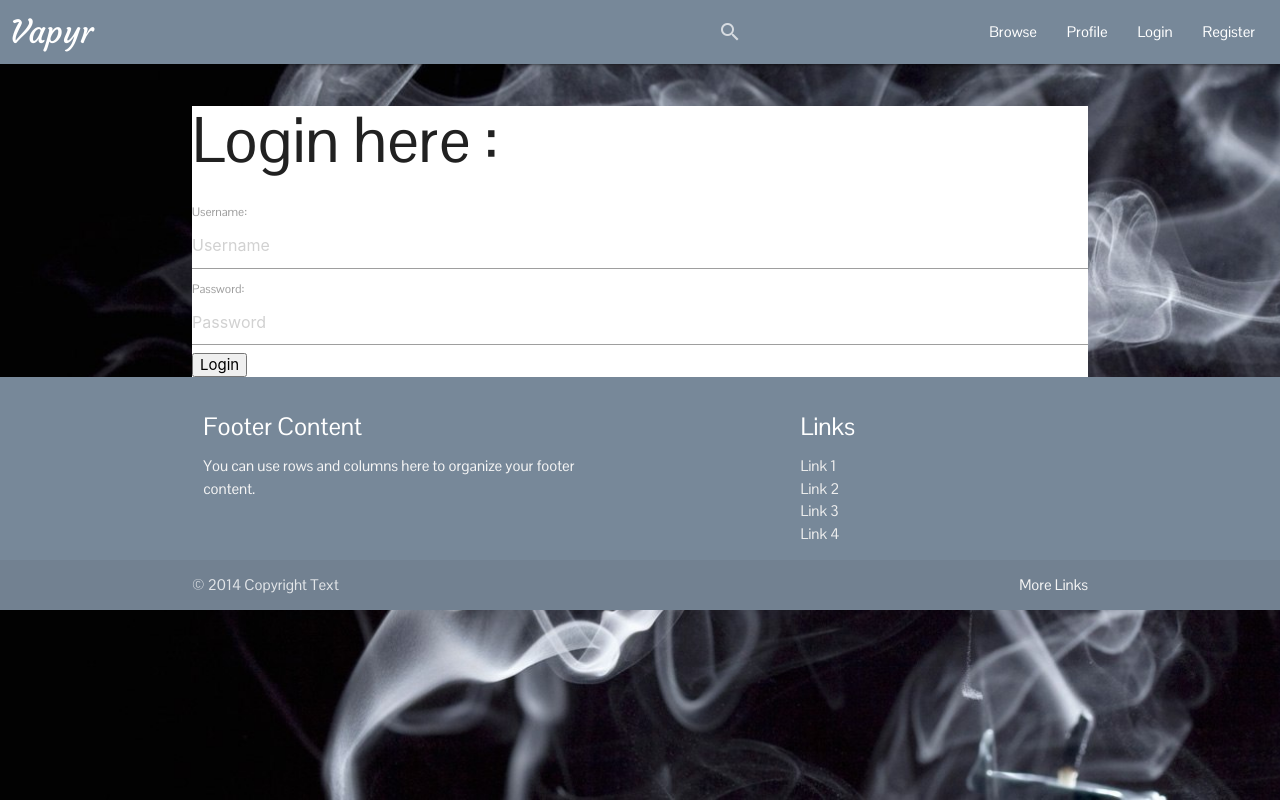
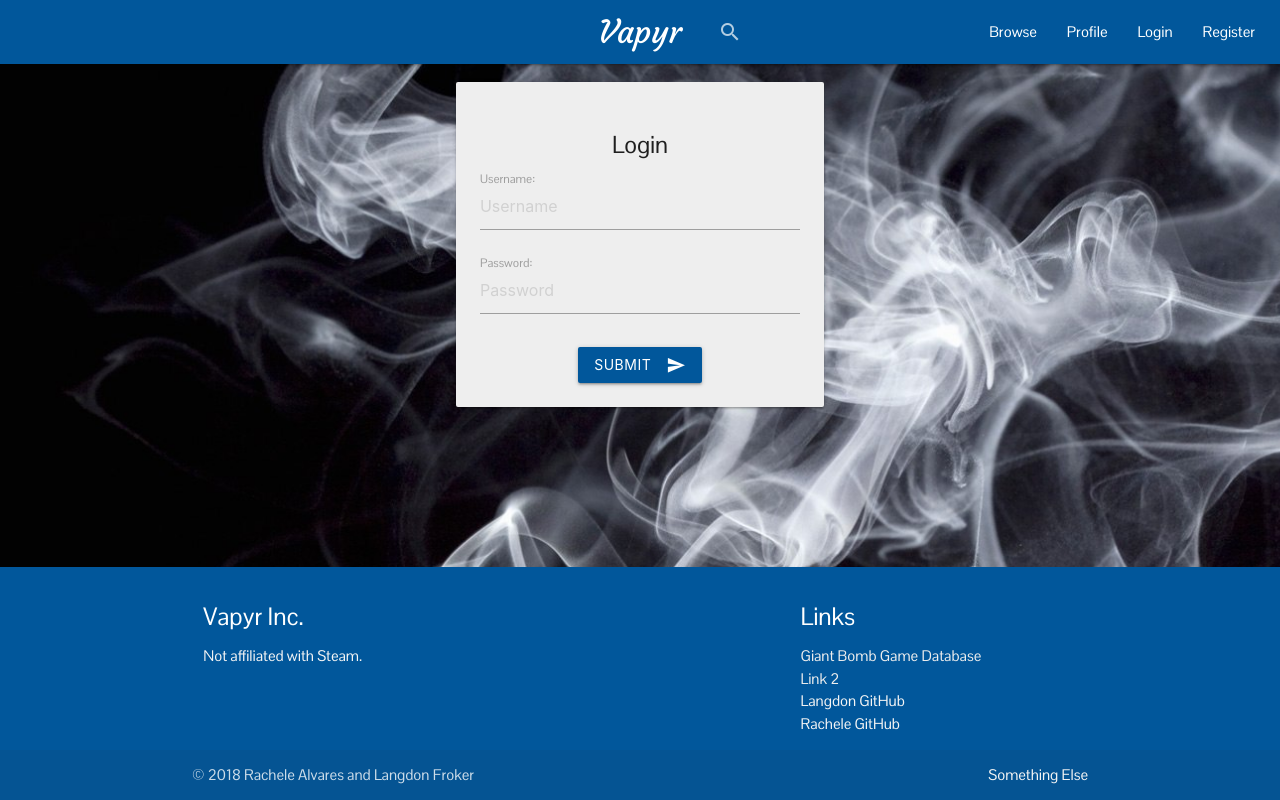
Before and after one commit to ravella2/vapyr, a Django app: page /user_login in a window 1280 px wide. Run offline with Django 3.2, Linux system fonts and the light colour scheme; some libraries are stand-ins or nearby versions.

Commit message:
added styling, fixed login

```diff
--- a/vapyr_app/static/scripts/app.js
+++ b/vapyr_app/static/scripts/app.js
@@ -1,6 +1,7 @@
+
 $(document).ready(function(){
 
-    var recentGameUrl = 'https://www.giantbomb.com/api/games/?api_key=6e0060f42d81f489256e472989988c2b69e0eacc&format=jsonp&sort=original_release_date:desc&filter=original_release_date:1700-01-01|2018-12-17&limit=10'
+    var recentGameUrl = 'https://www.giantbomb.com/api/games/?api_key=6e0060f42d81f489256e472989988c2b69e0eacc&format=jsonp&sort=original_release_date:desc&filter=original_release_date:1700-01-01|2018-12-17&limit=50'
 
     $.ajax({
         method: 'GET',
@@ -13,25 +14,44 @@ $(document).ready(function(){
 
     function handleS(games){
         $('.games').empty();
+        console.log(games.results);
         games.results.forEach(result => {
+            releaseDate= result.original_release_date.split(' ')[0]
             let card1 = `
             <div class= "row gamerow valign-wrapper ">
                 <div class="col l3 ">
-                    <img class="responsive-img" src="${result.image.screen_url}">
+                    <a target="_blank" href="${result.site_detail_url}"><img class="responsive-img" src="${result.image.screen_url}"></a>
                 </div>
                 <div class="col l6">
-                    <h5>${result.name}</h5>
+                    <h5>${result.name}</h5><h6>Released: ${releaseDate}</h6>
                     <p>${result.deck}</p>
                 </div>
                 <div class="col l3 valign-wrapper">
                     <ul>
-                    <li><a class="waves-effect waves-light center-align grey btn">Add to Games List</a></li>
-                    <li><a class="waves-effect waves-light center-align grey btn">Add to Wishlist</a></li>
+                    <li><a class="waves-effect waves-light center-align light-blue darken-4 btn">Add to Games List</a></li>
+                    <li><a class="waves-effect waves-light center-align light-blue darken-4 btn">Add to Wishlist</a></li>
                 </div>
             </div>
             <div class="divider"></div>`
             $('.games').append(card1)
+
         })
     }
 
+
+
+
+
 });
+$('.addToWishList').on('click', function(e) {
+    console.log('clicked move game button on', $(this).attr('data-id'));
+    let game = $(this).attr('data-id')
+
+    e.preventDefault();
+    $.ajax({
+        method: 'GET',
+        url: '/move_game',
+        data: {game_id: game}
+
+        })
+    })
--- a/vapyr_app/static/styles/style.css
+++ b/vapyr_app/static/styles/style.css
@@ -11,9 +11,7 @@ nav .right{
     top: 0px;
     right: 0px;
 }
-.page-footer, nav{
-    background-color: lightslategray
-}
+
 
 body{
     background-image: url('/static/images/vapor-background-11.jpg');
@@ -77,3 +75,7 @@ flex: 1 0 auto;
 .brand-logo{
     font-family: 'Courgette', cursive;
 }
+
+span.logo-font{
+    font-family: 'Courgette', cursive;
+}
--- a/vapyr_app/templates/vapyr_app/index.html
+++ b/vapyr_app/templates/vapyr_app/index.html
@@ -21,10 +21,10 @@
 </head>
 
 <body>
-    <div class="navbar-fixed">
-        <nav>
+    <div class="navbar-fixed ">
+        <nav class=" light-blue darken-4">
             <div class="nav-wrapper">
-                <a href="/" class="brand-logo hide-on-small-only">Vapyr</a>
+                <a href="/" class="brand-logo center hide-on-small-only">Vapyr</a>
                 </ul>
                     <form action="" method="post">
                         <div class="input-field">
@@ -35,7 +35,7 @@
                     </form>
                 <ul class="right">
                     <li><a href="/">Browse</a></li>
-                    <li><a href="user/{{user}}">Profile</a></li>
+                    <li><a href="/user/{{user}}">Profile</a></li>
                     {% if user.is_authenticated %}
                     <li><a href="{% url 'user_logout' %}">Logout</a></li>
                     {% else %}
@@ -47,33 +47,34 @@
         </nav>
     </div>
 
+<main>
 
         {% block content%}
         {% endblock %}
-
-    </div>
-<footer class="page-footer">
+</main>
+<footer class="page-footer  light-blue darken-4">
     <div class="container">
         <div class="row">
         <div class="col l6 s12">
-            <h5 class="white-text">Footer Content</h5>
-            <p class="grey-text text-lighten-4">You can use rows and columns here to organize your footer content.</p>
+            <h5 class="white-text">Vapyr Inc.</h5>
+            <p class="grey-text text-lighten-4">Not affiliated with Steam.</p>
         </div>
         <div class="col l4 offset-l2 s12">
             <h5 class="white-text">Links</h5>
             <ul>
-            <li><a class="grey-text text-lighten-3" href="#!">Link 1</a></li>
+            <li><a class="grey-text text-lighten-3" href="#!">Giant Bomb Game Database</a></li>
             <li><a class="grey-text text-lighten-3" href="#!">Link 2</a></li>
-            <li><a class="grey-text text-lighten-3" href="#!">Link 3</a></li>
-            <li><a class="grey-text text-lighten-3" href="#!">Link 4</a></li>
+            <li><a class="grey-text text-lighten-4" href="#!">Langdon GitHub</a></li>
+            <li><a class="grey-text text-lighten-4" href="#!">Rachele GitHub</a></li>
             </ul>
         </div>
         </div>
     </div>
     <div class="footer-copyright">
         <div class="container">
-        © 2014 Copyright Text
-        <a class="grey-text text-lighten-4 right" href="#!">More Links</a>
+        © 2018 Rachele Alvares and Langdon Froker
+
+        <a class="grey-text text-lighten-4 right" href="#!">Something Else</a>
         </div>
     </div>
 </footer>
--- a/vapyr_app/templates/vapyr_app/login.html
+++ b/vapyr_app/templates/vapyr_app/login.html
@@ -1,17 +1,36 @@
 {% extends 'vapyr_app/index.html' %}
 {% block content %}
-<div class="container">
-    <div class="row white">
-    <h1>Login here :</h1>
+<div class="row">
+        <div class="col s12 l4 offset-l4">
+          <div class="card grey lighten-3">
+            <div class="card-content">
+              <h4 class="card-title center-align">Login</h4>
               <form method="post" action="{% url 'user_login' %}">
                     {% csrf_token %}
-        {# A more "HTML" way of creating the login form#}
+                <div class="row">
+                  <div class="input-field col s12">
                         <label for="username">Username:</label>
                         <input type="text" name="username" placeholder="Username">
+                  </div>
+                </div>
+                <div class="row">
+                  <div class="input-field col s12">
                         <label for="password">Password:</label>
                         <input type="password" name="password" placeholder="Password">
-        <input type="submit" name="" value="Login">
+                  </div>
+                </div>
+                <div class="row center-align">
+                  <button class="btn waves-effect waves-light light-blue darken-4" type="submit" name="action">Submit
+                    <i class="material-icons right">send</i>
+                  </button>
+                </div>
               </form>
             </div>
           </div>
+        </div>
+      </div>
+
+
+
+
 {% endblock %}
--- a/vapyr_app/templates/vapyr_app/registration.html
+++ b/vapyr_app/templates/vapyr_app/registration.html
@@ -9,8 +9,7 @@
 
     {% else %}
 
-    <h1>Register Here</h1>
-        <h3>Just fill out the form.</h3>
+    <h3>Register Here</h3>
         <form enctype="multipart/form-data" method="POST">
         {% csrf_token %}
         {{ user_form.as_p }}
--- a/vapyr_app/urls.py
+++ b/vapyr_app/urls.py
@@ -8,5 +8,6 @@ urlpatterns = [
     path('user_login', views.user_login, name='user_login'),
     path('logout', views.user_logout, name='user_logout'),
     path('special',views.special, name='special'),
-    path('register',views.register, name='register')
+    path('register',views.register, name='register'),
+    path('move_game',views.move_game, name='move_game')
 ]
--- a/vapyr_app/views.py
+++ b/vapyr_app/views.py
@@ -65,3 +65,9 @@ def user_login(request):
             return HttpResponse("Invalid login details given")
     else:
         return render(request, 'vapyr_app/login.html', {})
+
+def move_game(request):
+
+    game_id = request.GET['game_id']
+    print(game_id)
+    return HttpResponse(request, 'vapyr_app/profile.html')
```
Also changed, not shown: vapyr_app/templates/vapyr_app/main.html (+8 -3 lines), vapyr_app/templates/vapyr_app/profile.html (+5 -4 lines). Lines whose indentation alone changed are shown as unchanged.
